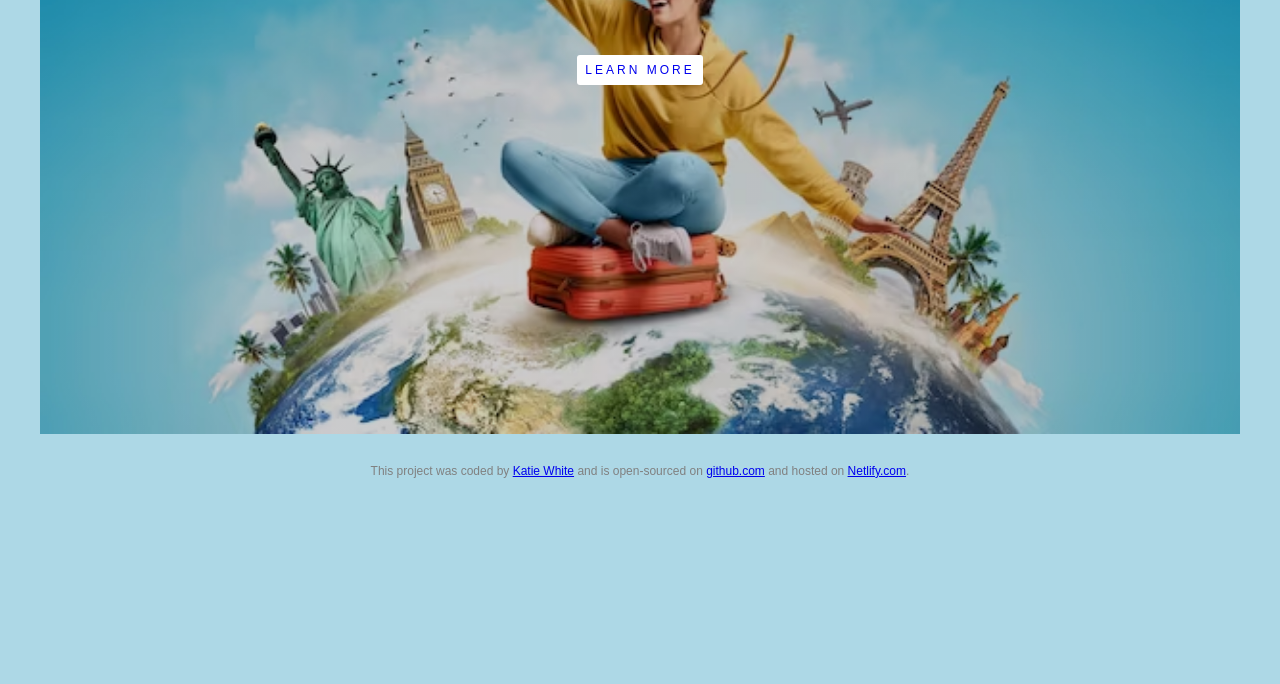
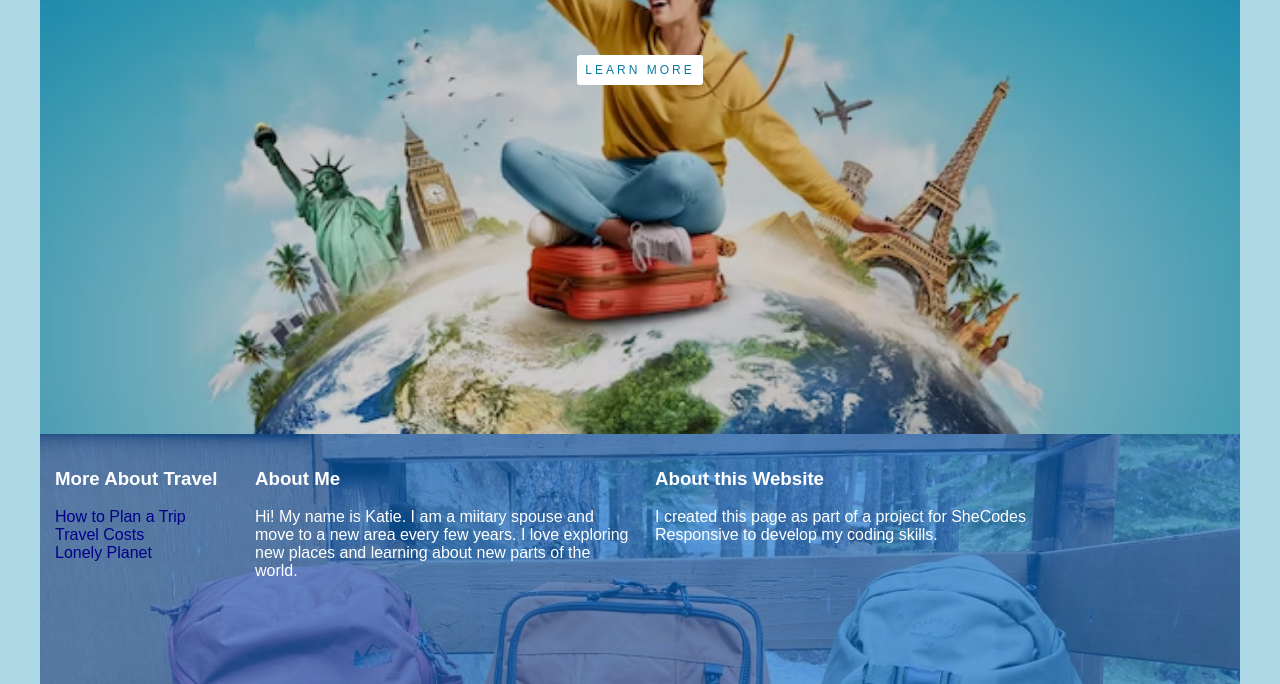
Before and after one commit to TheKatieWhite/love-of-travel-project, a plain HTML site: page index.html in a window 1280 px wide. Shown: the part 268-952 px from the top of the page. Before the commit the page ends 800 px from the top, so only its background shows below. Drawn offline with Linux system fonts and the light colour scheme.

Commit message:
added footer

```diff
--- a/index.html
+++ b/index.html
@@ -21,6 +21,34 @@
 </header>
 
 <footer>
+    <section class="grid">
+    <div>
+    <h3>
+        More About Travel
+    </h3>
+        <ul>
+            <li>
+               <a href="https://www.wikihow.com/Plan-a-Trip" target="_blank">How to Plan a Trip</a>
+            </li>
+            <li>
+                <a href="https://www.budgetyourtrip.com/ target="_blank">Travel Costs</a>
+            </li>
+            <li>
+                <a href="https://www.lonelyplanet.com/ target="_blank">Lonely Planet</a>
+            </li>
+        </ul>
+    </div>
+    <div>
+        <h3>About Me</h3>
+        <p>Hi! My name is Katie. I am a miitary spouse and move to a new area every few years. I love exploring new places and learning about new parts of the world.</p>
+    </div>
+    <div>
+        <h3>About this Website</h3>
+        <p>I created this page as part of a project for SheCodes Responsive to develop my coding skills.</p>
+    </div>
+    </section>
+</footer>
+<div class="byline">
       This project was coded by
       <a href="mailto:thekalwhite@gmail.com">Katie White</a> and is open-sourced
       on
@@ -31,7 +59,7 @@
       >
       and hosted on
       <a href="https://www.netlify.com" target="_blank">Netlify.com</a>.
-    </footer>
-    </div>
+</div>
+</div>
 </body>
 </html>
--- a/src/styles.css
+++ b/src/styles.css
@@ -40,6 +40,7 @@ h2 {
 
 header a {
   font-size: 12px;
+  color: #097CA4;
   line-height: 1.2;
   text-align: center;
   letter-spacing: 3px;
@@ -52,14 +53,58 @@ header a {
   border-radius: 3px;
 }
 
-footer {
+.byline {
   margin-top: 30px;
   text-align: center;
   color: grey;
   font-size: 12px;
 }
 
-@media (max-width: 900px) {
+footer {
+  background-image: linear-gradient(rgba(0, 106, 204, 0.6), rgba(0, 106, 204, 0.6)),
+  url("../images/travel-footer.jpeg");
+  background-repeat: no-repeat;
+  background-size: cover;
+  color: white;
+  aspect-ratio: 21 / 6;
+  padding: 15px;
+}
+
+footer h3 {
+  font-family: var(--heading-font-family);
+}
+
+footer p {
+  margin-right: 20px;
+}
+
+footer ul {
+  padding: 0;
+}
+
+footer li {
+  list-style-type: none;
+  margin: 0;
+  padding: 0;
+}
+
+.grid {
+  display: grid;
+  grid-template-columns: 1fr 2fr 2fr;
+}
+
+footer a {
+  color: darkblue;
+  text-decoration: none;
+}
+
+section {
+  max-width: 1000px;
+}
+
+
+
+@media (max-width: 960px) {
   header {
     padding: 60px 0;
   }
```
Also changed, not shown: images/travel-footer.jpeg (added).
